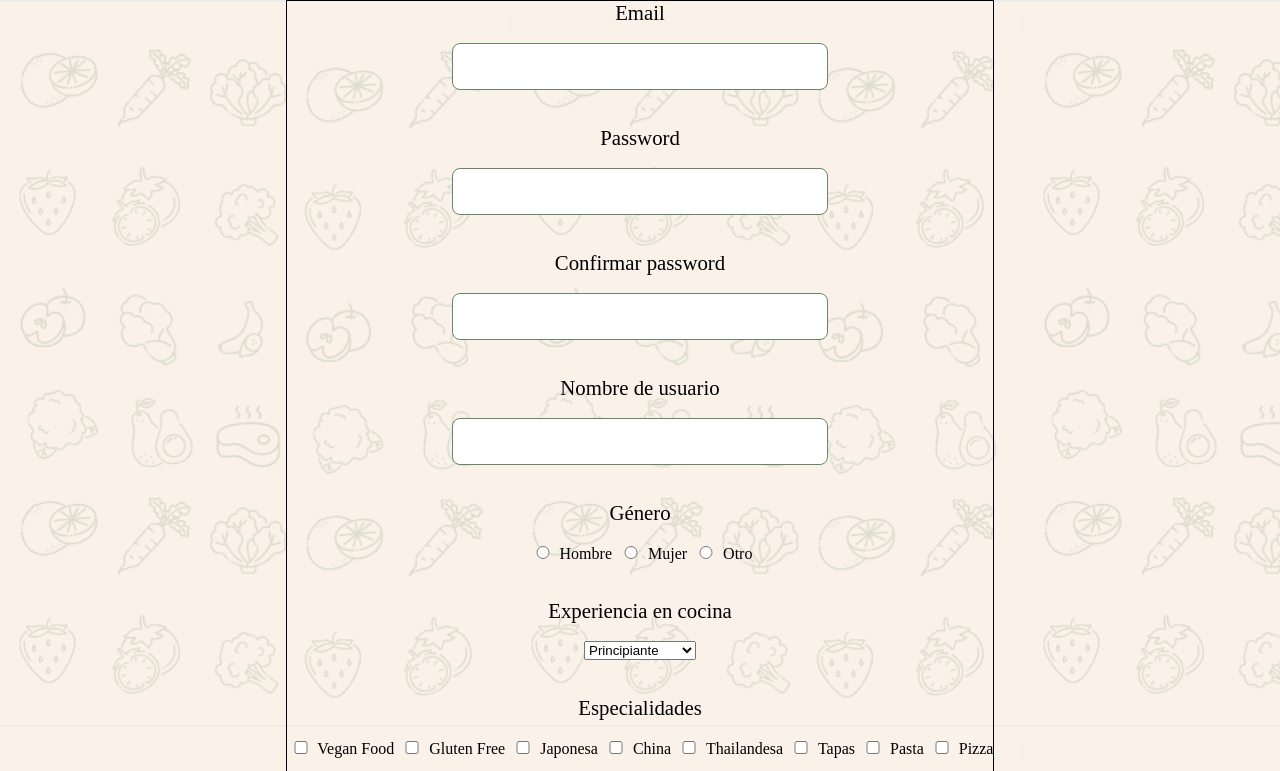
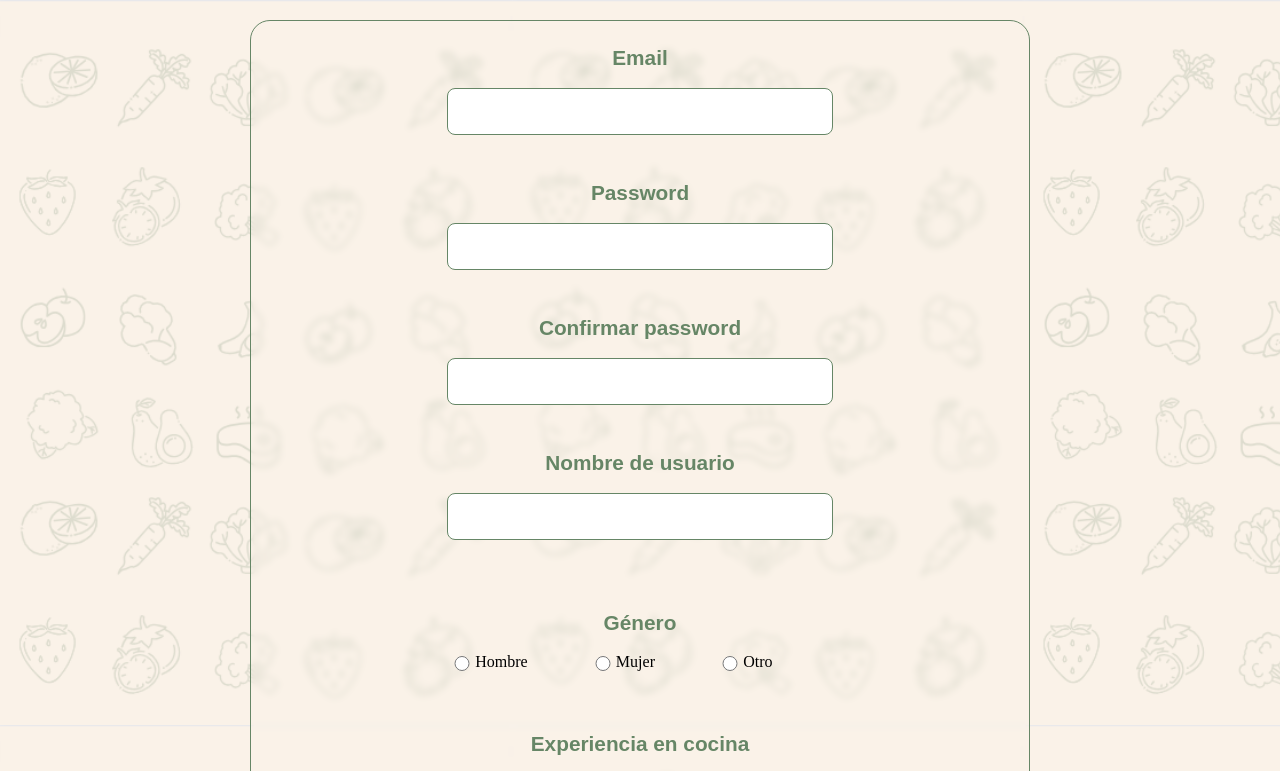
Before and after one commit to PabloMocholi/ChefConnect, a plain HTML site: page login.html in a window 1280 px wide. Shown: the top 771 px of the page. Drawn offline with Linux system fonts and the light colour scheme.

Commit message:
Avanzado login

```diff
--- a/css/login.css
+++ b/css/login.css
@@ -1,19 +1,19 @@
 body{
-
-    margin: 0;
-    padding: 0;
     display: flex;
     align-content: center;
     flex-wrap: wrap;
     flex-direction: column;
-
+    margin-top: 20px;
 }
 
 form{
-    border: 1px solid black ;
+    border: 1px solid #668666 ;
     display: flex;
     flex-direction: column;
     align-items: center;
+    backdrop-filter: blur(3px);
+    padding: 25px;
+    border-radius: 20px;
 }
 
 input {
@@ -25,13 +25,56 @@ input {
     border: 1px solid #668666;
 }
 
+#text{
+    display: flex;
+    flex-direction: column;
+    align-items: center;
+    width: 100%;
+    margin-bottom: 25px;
+}
+
+.innput{
+    margin-bottom: 10px;
+}
+
+#gen,#experiencia,#espec{
+
+    margin-bottom: 25px;
+}
+
+#gen{
+    display: flex;
+    width: 53%;
+}
+
 .radiob{
     width: 20px;
 }
 
+.label_radio{
+    flex-grow: 1;
+}
+
+#experiencia{
+    width: 53%;
+    padding: 10px;
+    background-color:#F9F2E9 ;
+    border-radius: 10px;
+    border: 1px solid #668666;
+}
+
+#espec{
+    display: flex;
+    flex-direction: row;
+    flex-wrap: wrap;
+    width: 56%;
+}
+.label_espec{
+    margin-right: 10px;
+}
 
 button{
-    width: 63%;
+    width: 53%;
     padding: 10px;
     padding-top: 15px;
     padding-bottom: 15px;
@@ -51,4 +94,7 @@ button{
 
 .tit{
     font-size: 130%;
+    color: #668666;
+    font-weight: bold;
+    font-family: Arial, Helvetica, sans-serif;
 }
--- a/login.html
+++ b/login.html
@@ -11,53 +11,35 @@
 
 <body style="background-image: url(./images/patronflojito.png);  background-size: 40%;">
 
-    <!--<header>
-
-        <a class="logo" href="/">
-            <DIV class="profile-image"><img src="images/Tomatina.png" alt="isotipo">
-            </DIV>
-            <span>ChefConnect</span>
-        </a>
-
-
-
-
-        <nav id="menu-items">
-            <a href="main.html">Home</a>
-            <a href="desafios.html">Desafíos</a>
-            <a href="">Eventos</a>
-            <a href="#">Sección 4</a>
-        </nav>
-
-        <div class="Profile-image"></div>
-
-    </header>-->
-
     <form action="index.html" method="get">
 
-        <label class="tit" for="">Email</label><br>
-        <input type="email" name="email" id="email" required><br><br>
+        <div id="text">
+            <label class="tit" for="">Email</label><br>
+            <input type="email" name="email" id="email" required class="innput"><br><br>
 
-        <label class="tit" for="">Password</label> <br>
-        <input type="password" name="pass" id="pass" required><br><br>
+            <label class="tit" for="">Password</label> <br>
+            <input type="password" name="pass" id="pass" required class="innput" ><br><br>
 
-        <label class="tit" for=""> Confirmar password</label> <br>
-        <input type="password" name="c_pass" id="c_pass" required><br><br>
+            <label class="tit" for=""> Confirmar password</label> <br>
+            <input type="password" name="c_pass" id="c_pass" required class="innput"><br><br>
 
-        <label class="tit" for="">Nombre de usuario</label> <br>
-        <input type="text" name="username" id="user" required><br><br>
+            <label class="tit" for="">Nombre de usuario</label> <br>
+            <input type="text" name="username" id="user" required class="innput"><br><br>
+
+        </div>
+
 
         <span class="tit" >Género</span> <br>
         <div id="gen">
             <input type="radio" id="hombre" name="genero" value="Hombre" class="radiob">
-            <label for="hombre">Hombre</label>
+            <label for="hombre" class="label_radio">Hombre</label>
             <input type="radio" id="mujer" name="genero" value="Mujer" class="radiob">
-            <label for="mujer">Mujer</label>
+            <label for="mujer"  class="label_radio">Mujer</label>
             <input type="radio" id="otro" name="genero" value="Otro" class="radiob">
-            <label for="otro">Otro</label> <br><br><br>
+            <label for="otro"  class="label_radio">Otro</label>
         </div>
 
-
+        <br><br>
 
         <span class="tit" >Experiencia en cocina</span> <br>
         <select name="experienc" id="experiencia">
@@ -72,37 +54,33 @@
         <span class="tit" >Especialidades</span> <br>
         <div id="espec">
             <input type="checkbox" id="vegano" name="vegano" value="1" class="radiob">
-            <label for="vegano"> Vegan Food</label>
+            <label for="vegano" class="label_espec"> Vegan Food</label>
 
             <input type="checkbox" id="gluten" name="gluten" value="1" class="radiob">
-            <label for="gluten"> Gluten Free</label>
+            <label for="gluten" class="label_espec"> Gluten Free</label>
 
             <input type="checkbox" id="japonesa" name="japonesa" value="1" class="radiob">
-            <label for="japonesa"> Japonesa</label>
+            <label for="japonesa"class="label_espec"> Japonesa</label>
 
             <input type="checkbox" id="china" name="china" value="1" class="radiob">
-            <label for="china"> China</label>
+            <label for="china"class="label_espec"> China</label>
 
             <input type="checkbox" id="thai" name="thai" value="1" class="radiob">
-            <label for="thai"> Thailandesa</label>
+            <label for="thai"class="label_espec"> Thailandesa</label>
 
             <input type="checkbox" id="tapas" name="tapas" value="1" class="radiob">
-            <label for="tapas"> Tapas</label>
+            <label for="tapas"class="label_espec"> Tapas</label>
 
             <input type="checkbox" id="Pasta" name="Pasta" value="1" class="radiob">
-            <label for="Pasta"> Pasta</label>
+            <label for="Pasta"class="label_espec"> Pasta</label>
 
             <input type="checkbox" id="pizza" name="pizza" value="1" class="radiob">
-            <label for="pizza"> Pizza</label>
+            <label for="pizza"class="label_espec"> Pizza</label>
         </div>
 
         <br><br>
 
         <button type="submit" id="b2">Crear tu cuenta</button><br>
-
-
-
-
     </form>
 
 </body>
```
